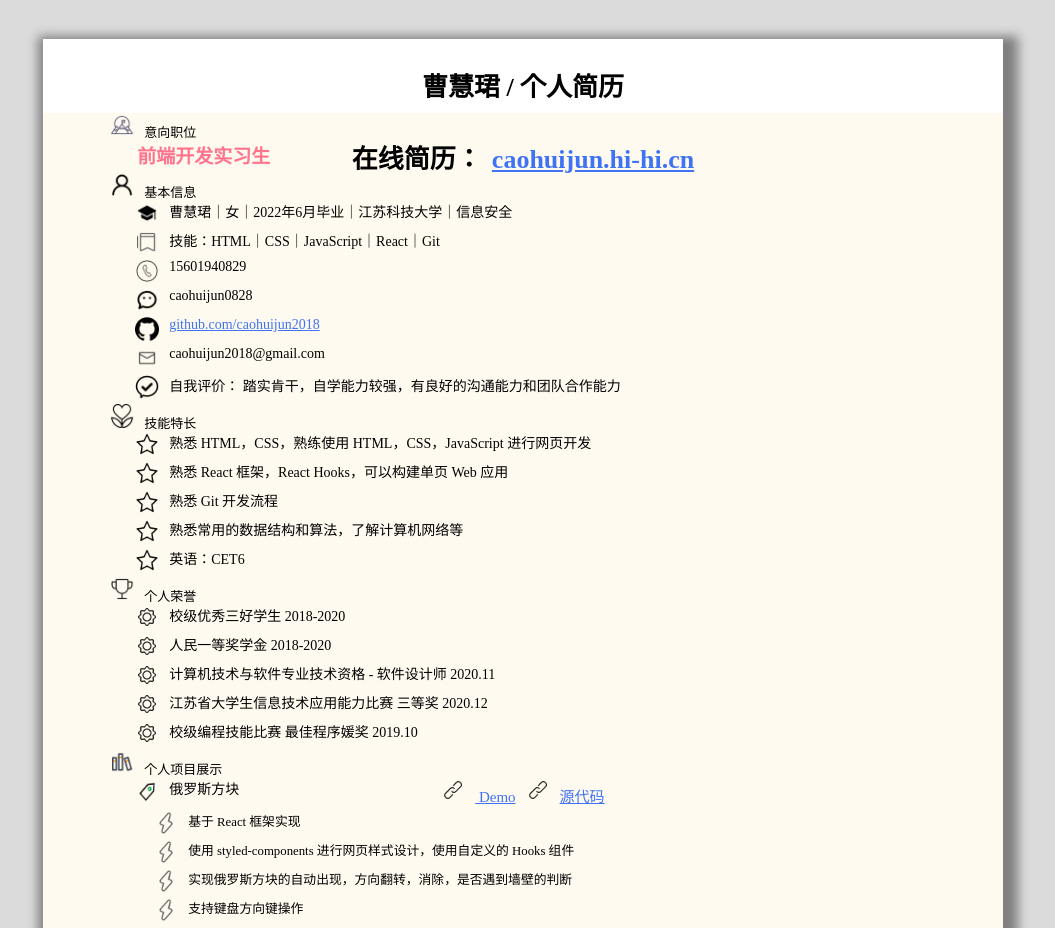
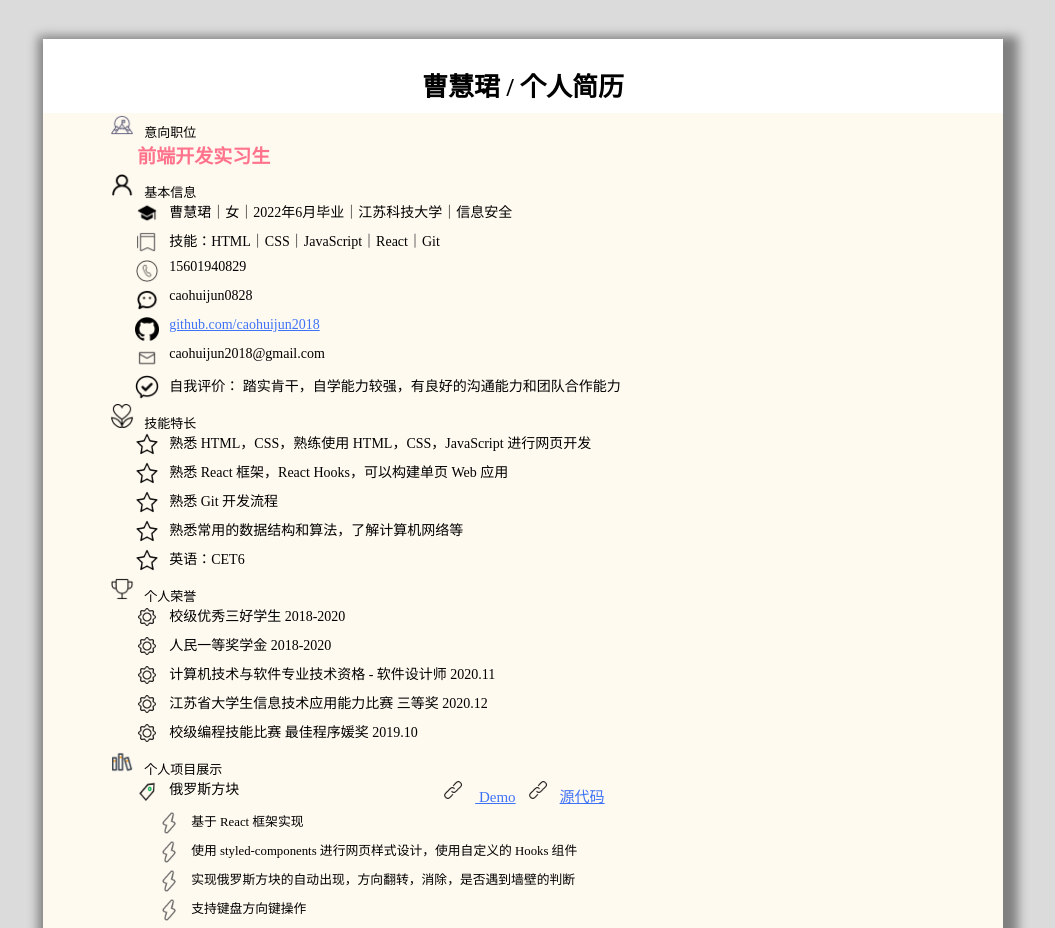
Before and after one commit to caohuijun2018/Resume, a React (Create React App) app: page / in a window 1280 px wide. Shown: the top 928 px of the page, without its empty margins (117-1172 px from the left). Built offline with nearby package versions, Linux system fonts and the light colour scheme.

Commit message:
修改在线简历的位置

```diff
--- a/src/Components/Content.js
+++ b/src/Components/Content.js
@@ -17,16 +17,13 @@ function Content() {
     <StyledPage>
       <StyledContent>
         <StyledTop>
-          <h1>
-            {" "}
-            曹慧珺 / 个人简历
-            <StyledResumeLink>
-              在线简历：
-              <a href="https://caohuijun.hi-hi.cn/" target="_black">
-                caohuijun.hi-hi.cn
-              </a>
-            </StyledResumeLink>{" "}
-          </h1>
+          <h1>曹慧珺 / 个人简历</h1>
+          <StyledResumeLink>
+            在线简历：
+            <a href="https://caohuijun.hi-hi.cn/" target="_black">
+              caohuijun.hi-hi.cn
+            </a>
+          </StyledResumeLink>
         </StyledTop>
         <StyledAll>
           <StyledLittleTitle>
--- a/src/Styled/StyledContent.js
+++ b/src/Styled/StyledContent.js
@@ -41,7 +41,7 @@ export const StyledYixiang = styled.div`
   font-weight: 600;
 `;
 export const StyledDefinite = styled.div`
-  margin-left: 44px;
+  margin-left: 47px;
   font-size: 0.8rem;
   margin-bottom: 5px;
   display: flex;
@@ -56,12 +56,12 @@ export const StyledGitLink = styled.a`
   display: inline-flex;
   color: #3f73f6;
 `;
-export const StyledResumeLink = styled.h4`
-  @media  print {
+export const StyledResumeLink = styled.p`
+  @media not print {
     font-size: 10px;
     color: #3f73f6;
     display: flex;
     justify-content: center;
-    margin-right: 10px;
+    display: none;
   }
 `;
```
